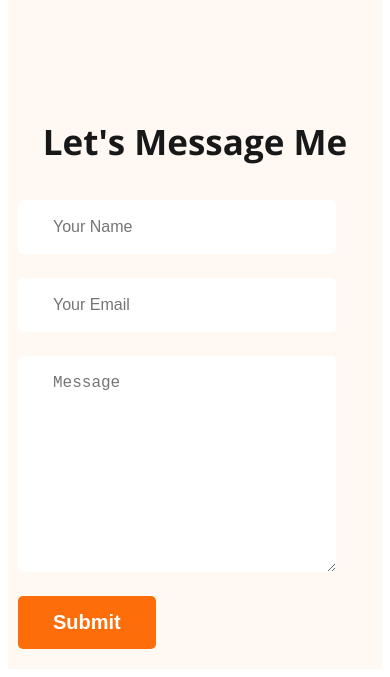
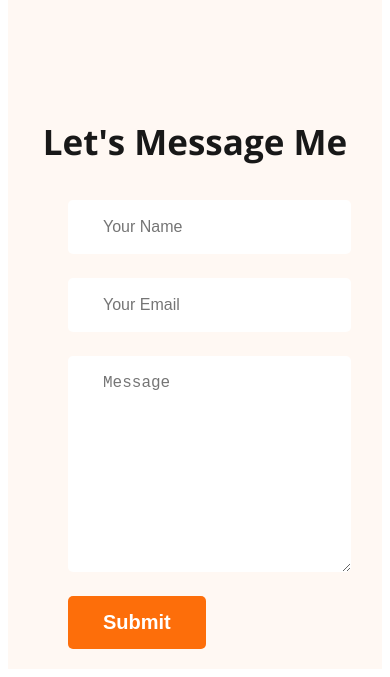
Before and after one commit to AwesomeMohsin/responsive-webdeveloper-portfolio, a plain HTML site: page index.html in a window 390 px wide. Shown: the part 6276-6953 px from the top of the page. Drawn offline with nearby package versions, Linux system fonts and the light colour scheme.

Commit message:
footer section responsived for mobile

```diff
--- a/styles/portfolio.css
+++ b/styles/portfolio.css
@@ -272,8 +272,11 @@ textarea {
 
     .footer-column {
         width: 100%;
+
     }
-
+   .contact{
+    margin-left: 50px;
+   }
     .contact input[type='text'],
     .contact input[type='email'],
     textarea {
```
